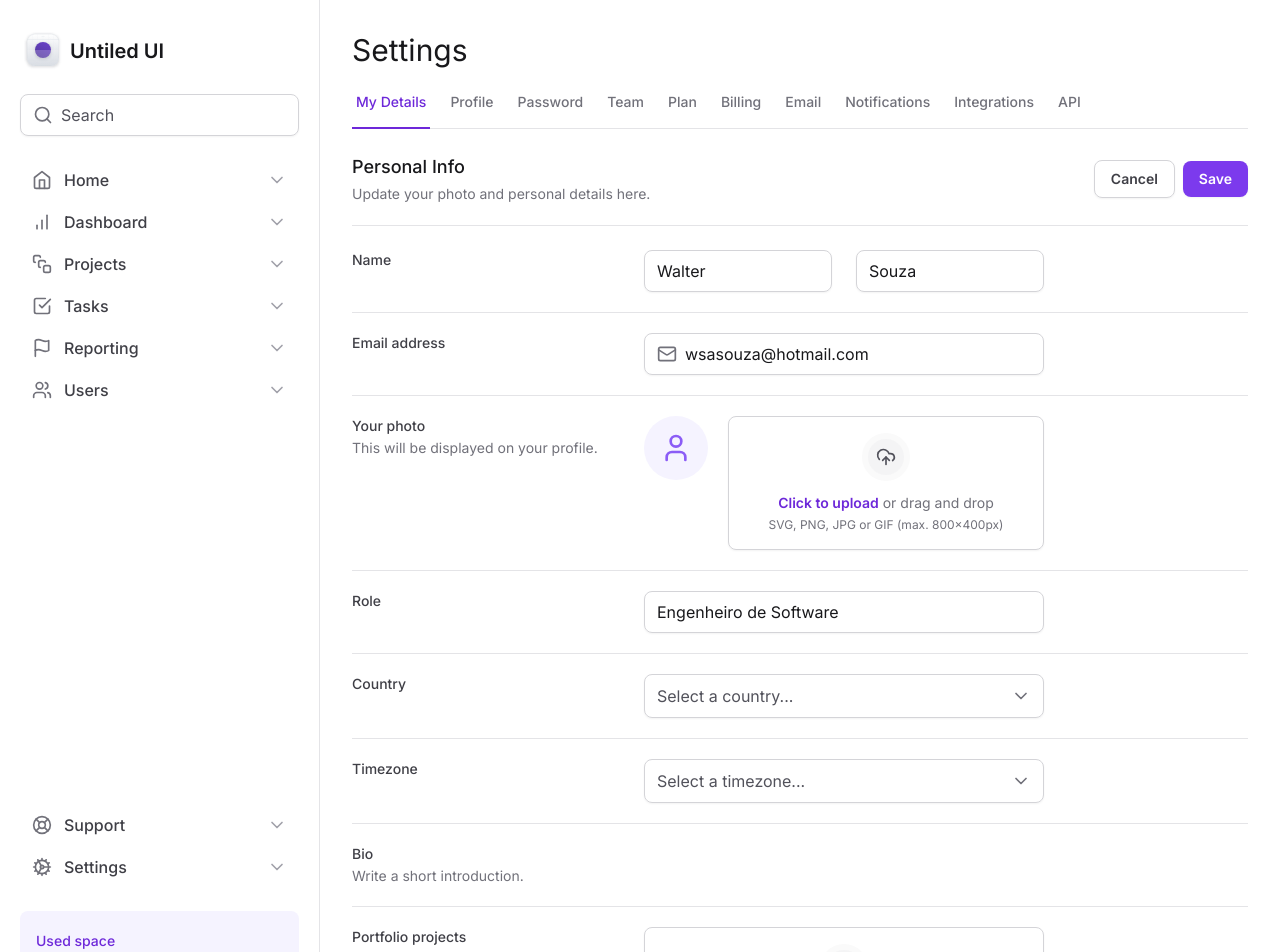
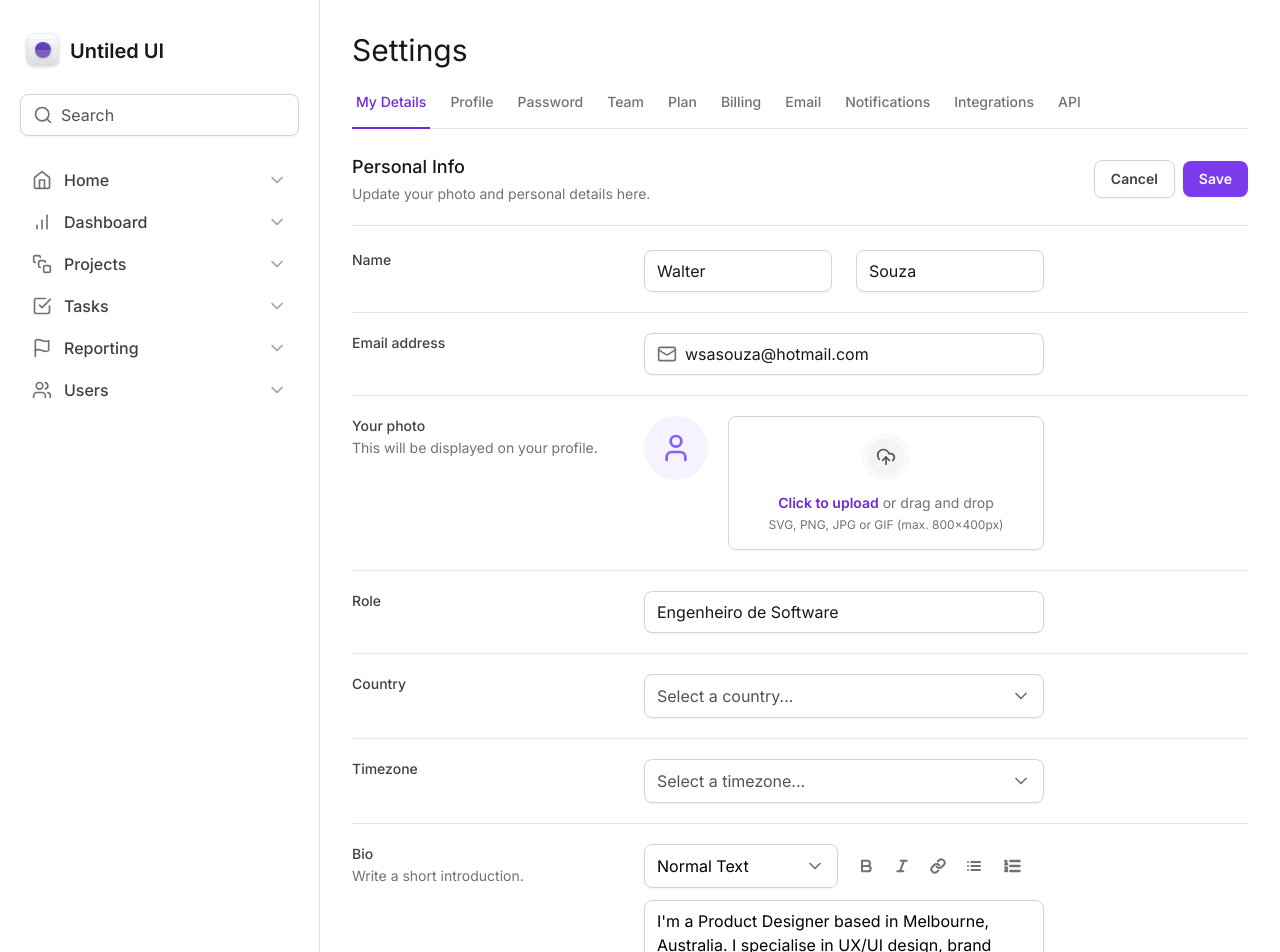
Before and after one commit to wsasouza/tailwind-tests, a Next.js app: page / in a window 1280 px wide. Shown: the top 952 px of the page. Built offline with nearby package versions, Linux system fonts and the light colour scheme.

Commit message:
Feat: Componentizando o textarea

```diff
--- a/src/app/page.tsx
+++ b/src/app/page.tsx
@@ -1,10 +1,11 @@
 import { SettingsTabs } from '@/components/SettingsTabs'
-import { Mail } from 'lucide-react'
+import { Bold, Italic, Link, List, ListOrdered, Mail } from 'lucide-react'
 
 import * as Input from '@/components/Input'
 import * as FileInput from '@/components/Form/FileInput'
 import { Select } from '@/components/Form/Select'
 import { SelectItem } from '@/components/Form/Select/SelectItem'
+import { TextArea } from '@/components/Form/TextArea'
 
 export default function Home() {
   return (
@@ -162,7 +163,55 @@
                 Write a short introduction.
               </p>
             </label>
-            <div></div>
+            <div className="space-y-3">
+              <div className="grid grid-cols-2 gap-3">
+                <Select placeholder="" defaultValue="normal">
+                  <SelectItem
+                    value="normal"
+                    defaultChecked
+                    text="Normal Text"
+                  />
+                  <SelectItem value="md" text="Markdown" />
+                </Select>
+
+                <div className="flex items-center gap-1">
+                  <button
+                    type="button"
+                    className="rounded-md p-2 hover:bg-zinc-50"
+                  >
+                    <Bold className="h-4 w-4 text-zinc-500" strokeWidth={3} />
+                  </button>
+                  <button
+                    type="button"
+                    className="rounded-md p-2 hover:bg-zinc-50"
+                  >
+                    <Italic className="h-4 w-4 text-zinc-500" strokeWidth={3} />
+                  </button>
+                  <button
+                    type="button"
+                    className="rounded-md p-2 hover:bg-zinc-50"
+                  >
+                    <Link className="h-4 w-4 text-zinc-500" strokeWidth={3} />
+                  </button>
+                  <button
+                    type="button"
+                    className="rounded-md p-2 hover:bg-zinc-50"
+                  >
+                    <List className="h-4 w-4 text-zinc-500" strokeWidth={3} />
+                  </button>
+                  <button
+                    type="button"
+                    className="rounded-md p-2 hover:bg-zinc-50"
+                  >
+                    <ListOrdered
+                      className="h-5 w-5 text-zinc-500"
+                      strokeWidth={3}
+                    />
+                  </button>
+                </div>
+              </div>
+              <TextArea id="bio" />
+            </div>
           </div>
           <div className="grid grid-cols-form gap-3 pt-5">
             <label
--- a/src/components/Form/Select/index.tsx
+++ b/src/components/Form/Select/index.tsx
@@ -4,14 +4,14 @@
 import * as SelectPrimitive from '@radix-ui/react-select'
 import { ChevronDown } from 'lucide-react'
 
-export interface SelectProps {
+export interface SelectProps extends SelectPrimitive.SelectProps {
   children: ReactNode
   placeholder: string
 }
 
-export function Select({ placeholder, children }: SelectProps) {
+export function Select({ placeholder, children, ...props }: SelectProps) {
   return (
-    <SelectPrimitive.Root>
+    <SelectPrimitive.Root {...props}>
       <SelectPrimitive.Trigger className="flex h-11 w-full items-center justify-between gap-2 rounded-lg border border-zinc-300 px-3 py-2 shadow-sm data-[placeholder]:text-zinc-600">
         <SelectPrimitive.Value
           placeholder={placeholder}
@@ -27,7 +27,7 @@
           side="bottom"
           position="popper"
           sideOffset={8}
-          className="z-10 w-[--radix-select-trigger-width] overflow-hidden rounded-lg border border-zinc-200 bg-white"
+          className="z-10 w-[--radix-select-trigger-width] overflow-hidden rounded-lg border border-zinc-200 bg-white shadow-sm"
         >
           <SelectPrimitive.SelectViewport>
             {children}
--- /dev/null
+++ b/src/components/Form/TextArea.tsx
@@ -0,0 +1,13 @@
+import { ComponentProps } from 'react'
+
+export type TextAreaProps = ComponentProps<'textarea'>
+
+export function TextArea({ ...props }: TextAreaProps) {
+  return (
+    <textarea
+      {...props}
+      className="min-h-[120px] w-full resize-y rounded-lg border border-zinc-300 px-3 py-2 shadow-sm"
+      defaultValue="I'm a Product Designer based in Melbourne, Australia. I specialise in UX/UI design, brand strategy, and Webflow development."
+    />
+  )
+}
```
